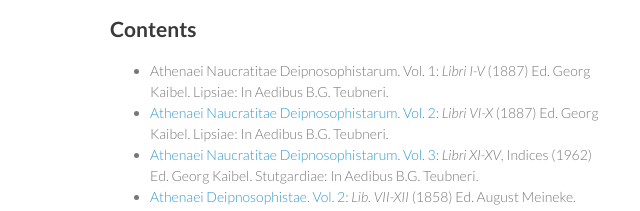
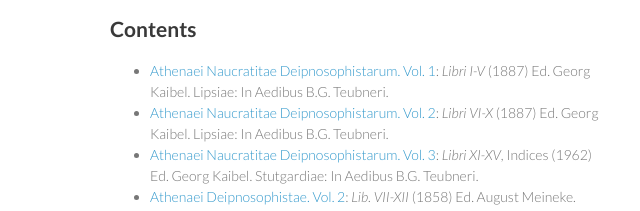
Before and after one commit to OpenGreekAndLatin/athenaeus-dev, a plain HTML site: page index.html in a window 1280 px wide. Shown: the part 301-512 px from the top of the page, 460-1100 px from the left. Drawn offline with Linux system fonts and the light colour scheme.

```diff
--- a/index.html
+++ b/index.html
@@ -42,7 +42,8 @@
 <a name="contents" class="anchor" href="#contents"><span class="octicon octicon-link"></span></a>Contents</h2>
 
 <ul>
-<li>Athenaei Naucratitae Deipnosophistarum. Vol. 1: <em>Libri I-V</em> (1887) Ed. Georg Kaibel. Lipsiae: In Aedibus B.G. Teubneri.</li>
+<li>
+<a href="https://github.com/OpenGreekAndLatin/athenaeus-dev/blob/master/athenaeusKaibel_1.xml">Athenaei Naucratitae Deipnosophistarum. Vol. 1</a>: <em>Libri I-V</em> (1887) Ed. Georg Kaibel. Lipsiae: In Aedibus B.G. Teubneri.</li>
 <li>
 <a href="https://github.com/OpenGreekAndLatin/athenaeus-dev/blob/master/athenaeusKaibel_2.xml">Athenaei Naucratitae Deipnosophistarum. Vol. 2</a>: <em>Libri VI-X</em> (1887) Ed. Georg Kaibel. Lipsiae: In Aedibus B.G. Teubneri.</li>
 <li>
```
Also changed, not shown: params.json (+1 -1 lines).
